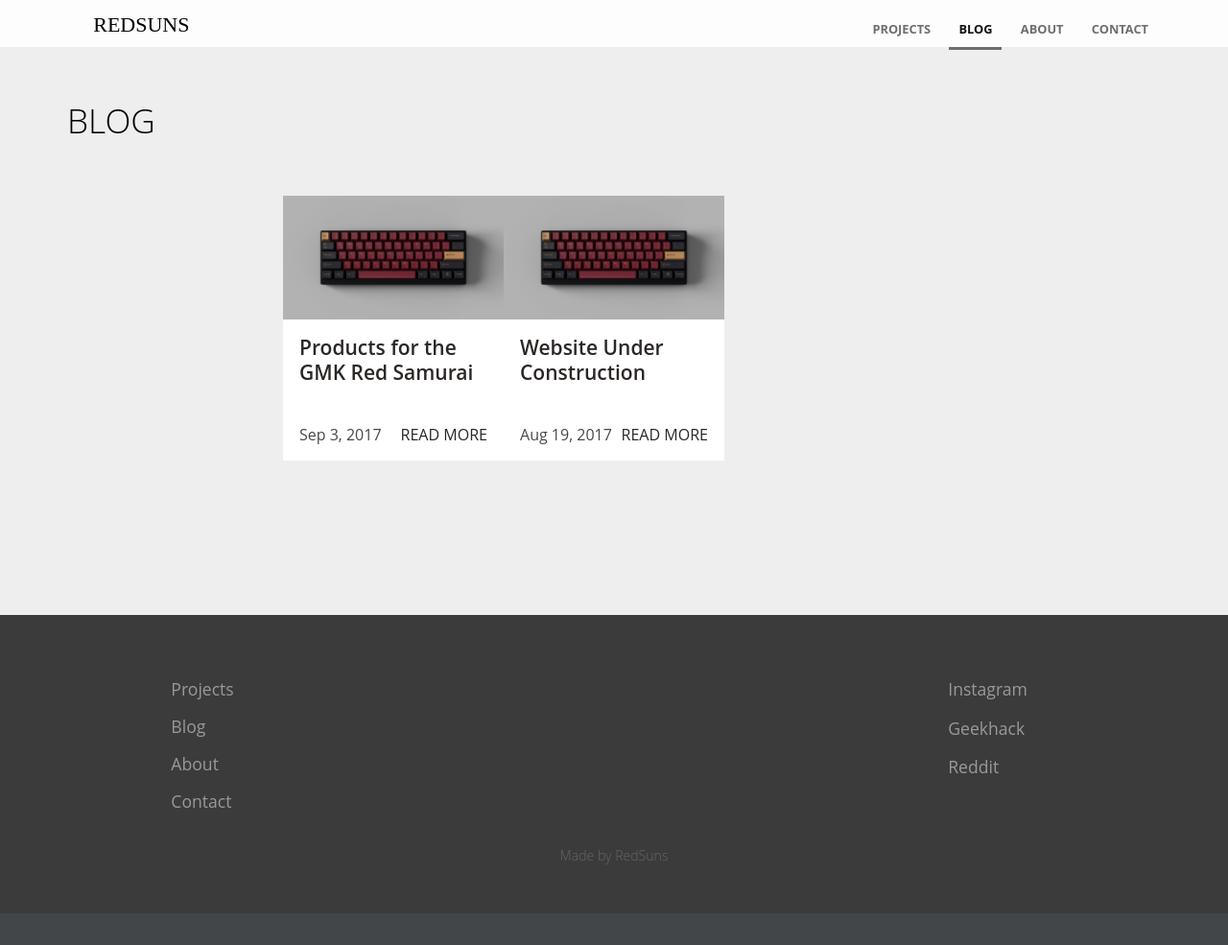
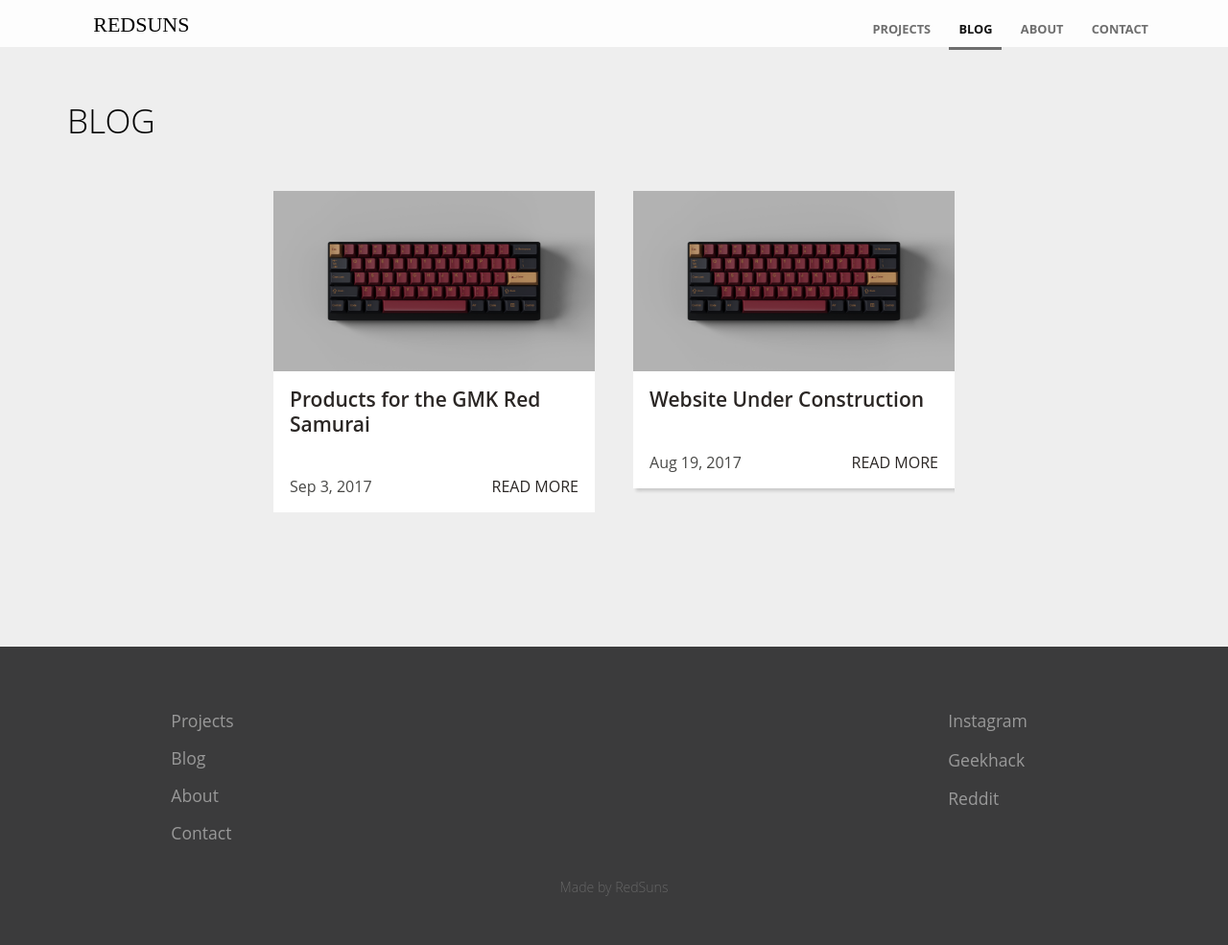
Before and after one commit to RedSunsRMK/redsunsrmk.github.io, a Jekyll site: the page built from blog/index.html, in a window 1280 px wide and 985 px high. Shown: the whole window at 96% size. Built offline with Jekyll 4.4.1, drawn with Linux system fonts in a browser that asks for light colours; the list of posts is cut into pages by our own code.

Commit message:
Update index.html

```diff
--- a/blog/index.html
+++ b/blog/index.html
@@ -5,9 +5,9 @@ description:
 
 <div class="text-container">
 	<p class="editor-link"><a href="cloudcannon:collections/_posts" class="btn"><strong>&#9998;</strong> Add Post</a></p>
-	<ul class="blog-posts">
+	<div class="container">
 		{% include list-posts.html posts=paginator.posts %}
-	</ul>
+	</div>
 
 	{% if paginator.total_pages > 1 %}
 		<!-- Pagination links -->
```
